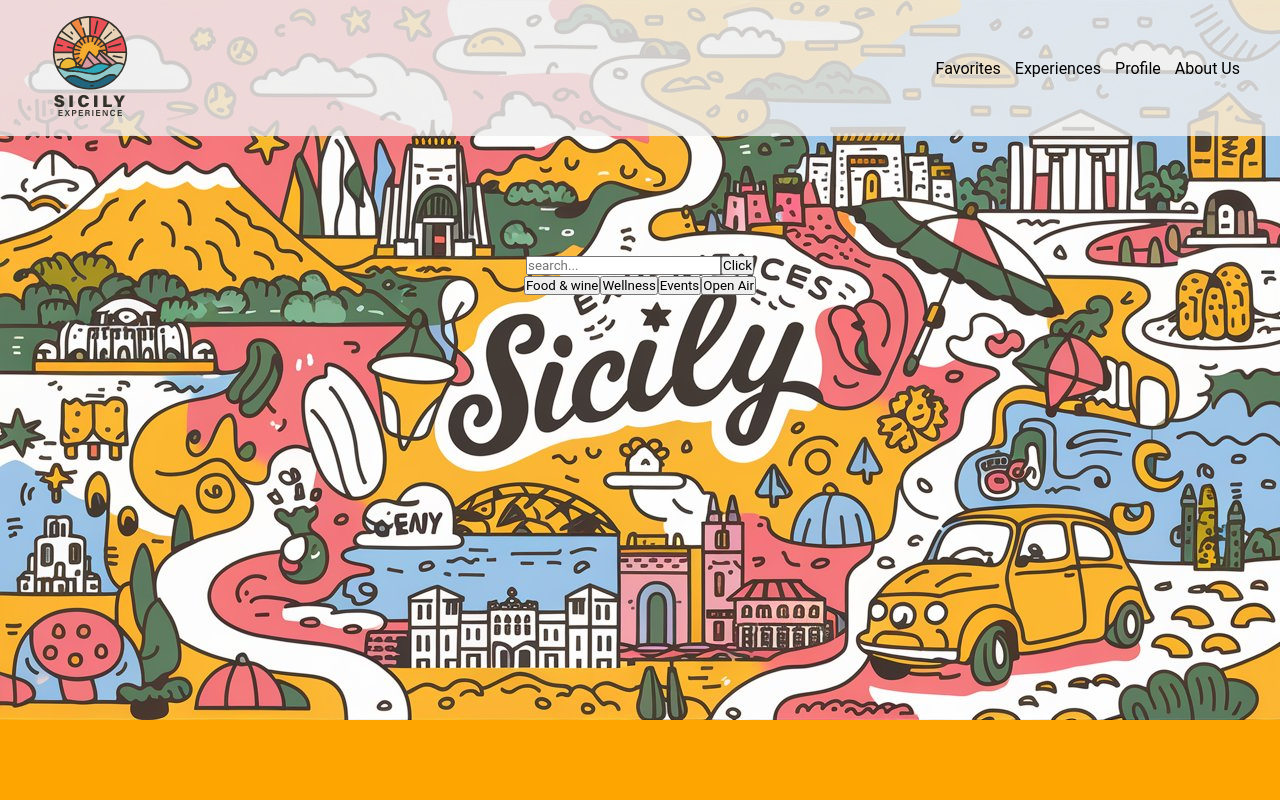
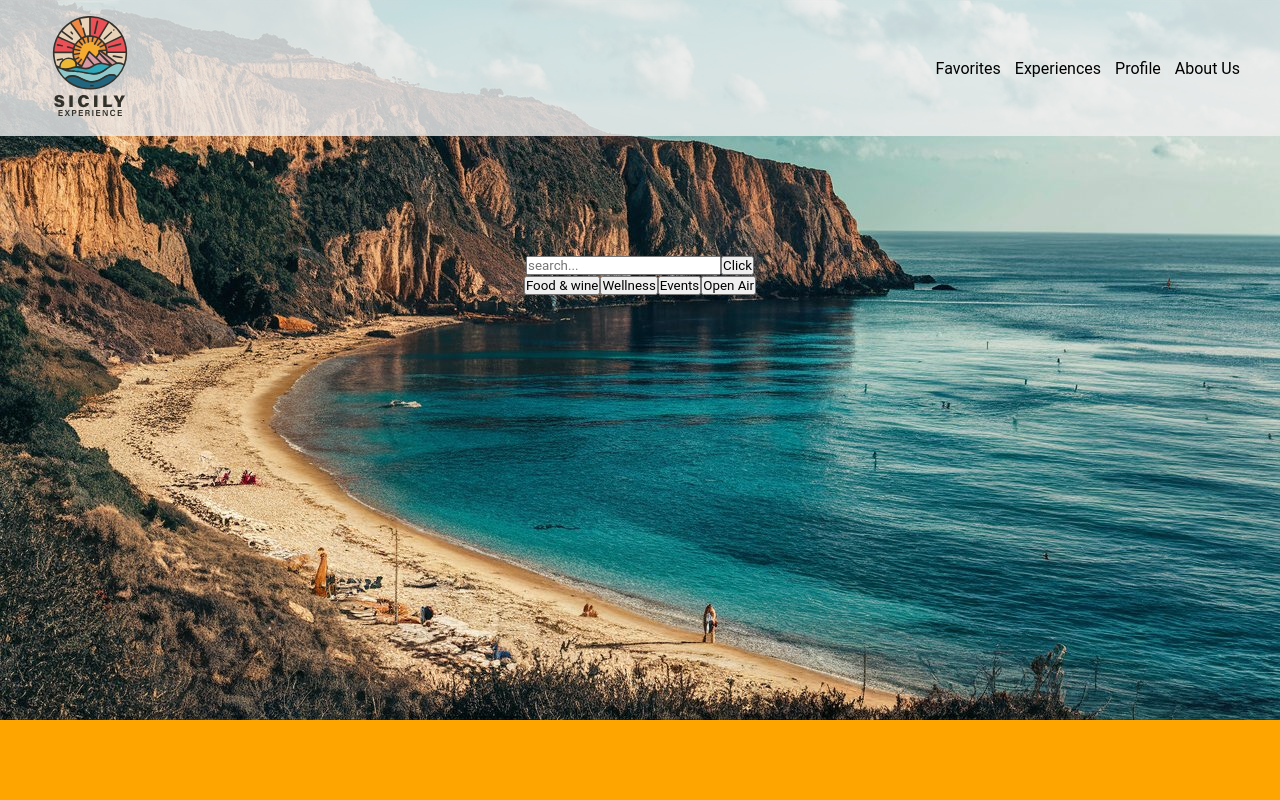
Before and after one commit to simoneedge/cb8-gruppo-b, a Next.js app in the folder final-project/: page /home in a window 1280 px wide. Shown: the top 800 px of the page. Built offline with nearby package versions, Linux system fonts and the light colour scheme; no server answers; the database is empty.

Commit message:
style: change Picture mobile and Desk

```diff
--- a/final-project/src/styles/Home.module.scss
+++ b/final-project/src/styles/Home.module.scss
@@ -13,9 +13,10 @@
   gap: 1.25rem;
   background-color: var(--color-main-first);
   padding-bottom: 1.875rem;
-  background: url("/ill2.jpeg");
+  background: url("/homeMobile.jpeg");
   background-repeat: no-repeat;
   background-size: cover;
+  background-position: center;
   height: 40vh;
 }
 
@@ -97,7 +98,7 @@
 @media screen and (min-width: 768px) {
   // ----NAV---
   .navPageHome {
-    background: url("/ill1.jpeg");
+    background: url("/homePic.jpeg");
     background-repeat: no-repeat;
     background-size: cover;
     background-position: center;
@@ -154,5 +155,4 @@
   .boxSlider {
     width: 400px;
   }
-
 }
```
Also changed, not shown: final-project/public/homeMobile.jpeg (added), final-project/public/homePic.jpeg (added).
